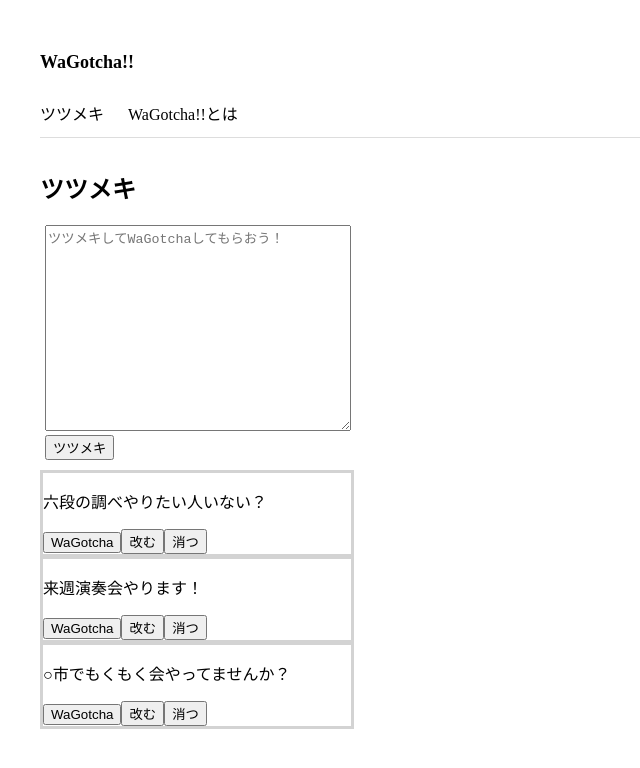
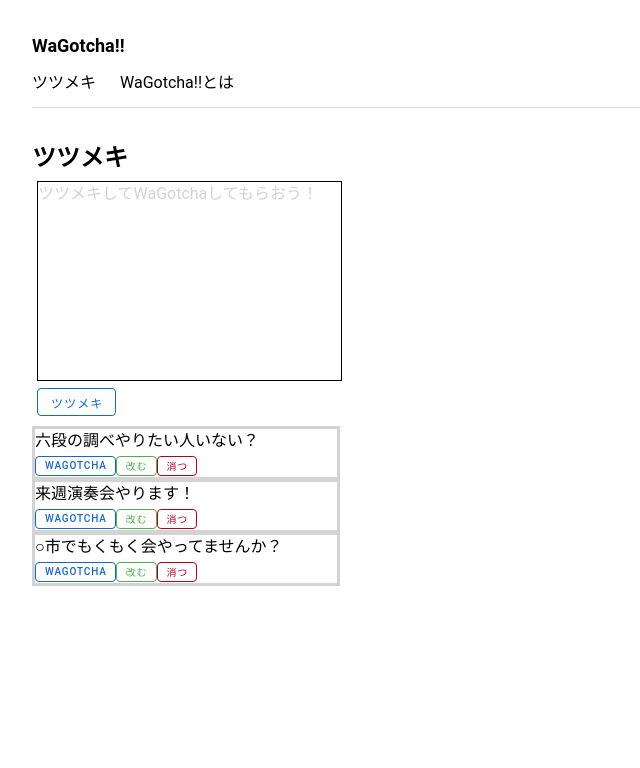
Before and after one commit to MasaNakamura-ctrl/WaGotcha, a Vue app in the folder front/: page / in a window 1280 px wide. Shown: the top 768 px of the page, without its empty margins (0-640 px from the left). Built offline with nearby package versions, Linux system fonts and the light colour scheme.

Commit message:
Update:v-btn導入によるフロントエンドの更新

```diff
--- a/front/package.json
+++ b/front/package.json
@@ -10,7 +10,8 @@
   },
   "dependencies": {
     "vue": "^3.5.13",
-    "vue-router": "^4.5.1"
+    "vue-router": "^4.5.1",
+    "vuetify": "^3.8.3"
   },
   "devDependencies": {
     "@vitejs/plugin-vue": "^5.2.3",
--- a/front/src/assets/main.css
+++ b/front/src/assets/main.css
@@ -39,8 +39,15 @@ nav a:hover {
 }
 
 .Tsutsumeki-text{
-  width: 300px;
+  width: 305px;
   height: 200px;
+  color: #000000;
+  border: 1px solid#000000;
+  resize: none;
+}
+
+.Tsutsumeki-text::placeholder{
+  color:#D3D3D3;
 }
 
 .Tsutsumeki-posted{
@@ -48,6 +55,7 @@ nav a:hover {
   border:solid;
   color: #d3d3d3;
   margin: 0 0 -1px;
+  resize: none;
 }
 
 .Tsutsumeki-words{
--- a/front/src/components/Tsutsumeki.vue
+++ b/front/src/components/Tsutsumeki.vue
@@ -49,22 +49,21 @@ function clickWaGotcha(index){
     <div class="Tsutsumeki-create">
         <textarea v-model="inputText" class="Tsutsumeki-text" maxlength="140" placeholder="ツツメキしてWaGotchaしてもらおう！">
         </textarea>
-        <button @click="addTsutsumeki">ツツメキ</button>
+        <v-btn size="small" variant="outlined" color="primary" @click="addTsutsumeki">ツツメキ</v-btn>
     </div>
     <div class="Tsutsumeki-posted" v-for="(tsutsumeki, index) in tsutsumekis">
         <div v-if="editingIndex !== index">
             <p class="Tsutsumeki-words">{{ tsutsumeki.tsutsumeki }}</p>
-            <button class="WaGotcha" @click="clickWaGotcha(index)"
+            <v-btn size="x-small" variant="outlined" color="primary" class="WaGotcha" @click="clickWaGotcha(index)"
             :class= "{active: clickedIndices.has(tsutsumeki.id)}"
-            >WaGotcha</button>
-            <button @click="editTsutsumeki(index)">改む</button>
-            <button @click="deleteTsutsumeki(index)">消つ</button>
+            >WaGotcha</v-btn>
+            <v-btn size="x-small" variant="outlined" color="success" @click="editTsutsumeki(index)">改む</v-btn>
+            <v-btn size="x-small" variant="outlined" color="error" @click="deleteTsutsumeki(index)">消つ</v-btn>
         </div>
         <div v-else>
             <textarea v-model="tsutsumekis[index].tsutsumeki" class="Tsutsumeki-text" maxlength="140"></textarea>
-            <button class="WaGotcha" @click="quitEdittingTsutsumeki(index)">WaGotcha</button>
-            <button @click="completeEdittingTsutsumeki(index)">記す</button>
-            <button @click="quitEdittingTsutsumeki(index)">辞む</button>
+            <v-btn size="x-small" variant="outlined" color="primary" @click="completeEdittingTsutsumeki(index)">記す</v-btn>
+            <v-btn size="x-small" variant="outlined" color="error" @click="quitEdittingTsutsumeki(index)">辞む</v-btn>
         </div>
     </div>
 </template>
--- a/front/src/main.js
+++ b/front/src/main.js
@@ -4,6 +4,17 @@ import { createApp } from 'vue'
 import App from './App.vue'
 import router from './router'
 
+import 'vuetify/styles'
+import { createVuetify } from 'vuetify'
+import * as components from 'vuetify/components'
+import * as directives from 'vuetify/directives'
+
+const vuetify = createVuetify({
+    components,
+    directives,
+})
+
 const app = createApp(App)
 app.use(router)
+app.use(vuetify)
 app.mount('#app')
```
Also changed, not shown: 4 other files (tests, documents, lock files or other folders).
